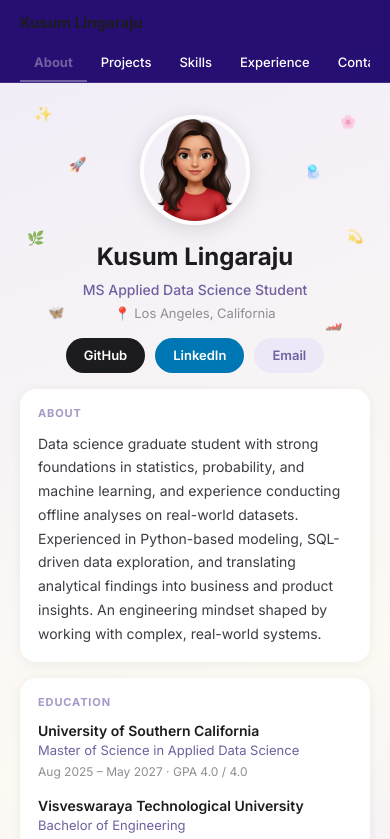
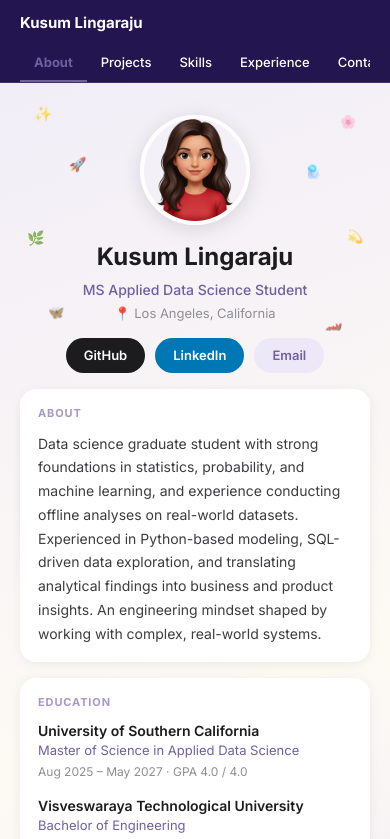
Before and after one commit to kusumlin/portfolio, a React (Vite) app: page / in a window 390 px wide. Shown: the top 839 px of the page. Built offline with nearby package versions, Linux system fonts and the light colour scheme; a web font is replaced by a local one.

Commit message:
Update mobile view

```diff
--- a/src/components/mobile/MobileView.jsx
+++ b/src/components/mobile/MobileView.jsx
@@ -260,13 +260,13 @@ export default function MobileView() {
         {/* Sticky header */}
         <div style={{
           position: 'sticky', top: 0, zIndex: 50,
-          background: 'rgba(25, 0, 107, 0.94)',
+          background: 'rgba(22, 8, 68, 0.94)',
           backdropFilter: 'blur(16px)',
           WebkitBackdropFilter: 'blur(16px)',
           borderBottom: '1px solid rgba(180,160,220,0.2)',
           padding: '12px 20px 0',
         }}>
-          <p style={{ fontSize: 15, fontWeight: 700, color: '#1c1c1e', marginBottom: 10 }}>{resume.name}</p>
+          <p style={{ fontSize: 15, fontWeight: 700, color: '#ffffff', marginBottom: 10 }}>{resume.name}</p>
           <div style={{ display: 'flex', overflowX: 'auto', scrollbarWidth: 'none', WebkitOverflowScrolling: 'touch' }}>
             {TABS.map(tab => (
               <button key={tab} onClick={() => setActiveTab(tab)} style={{
```
